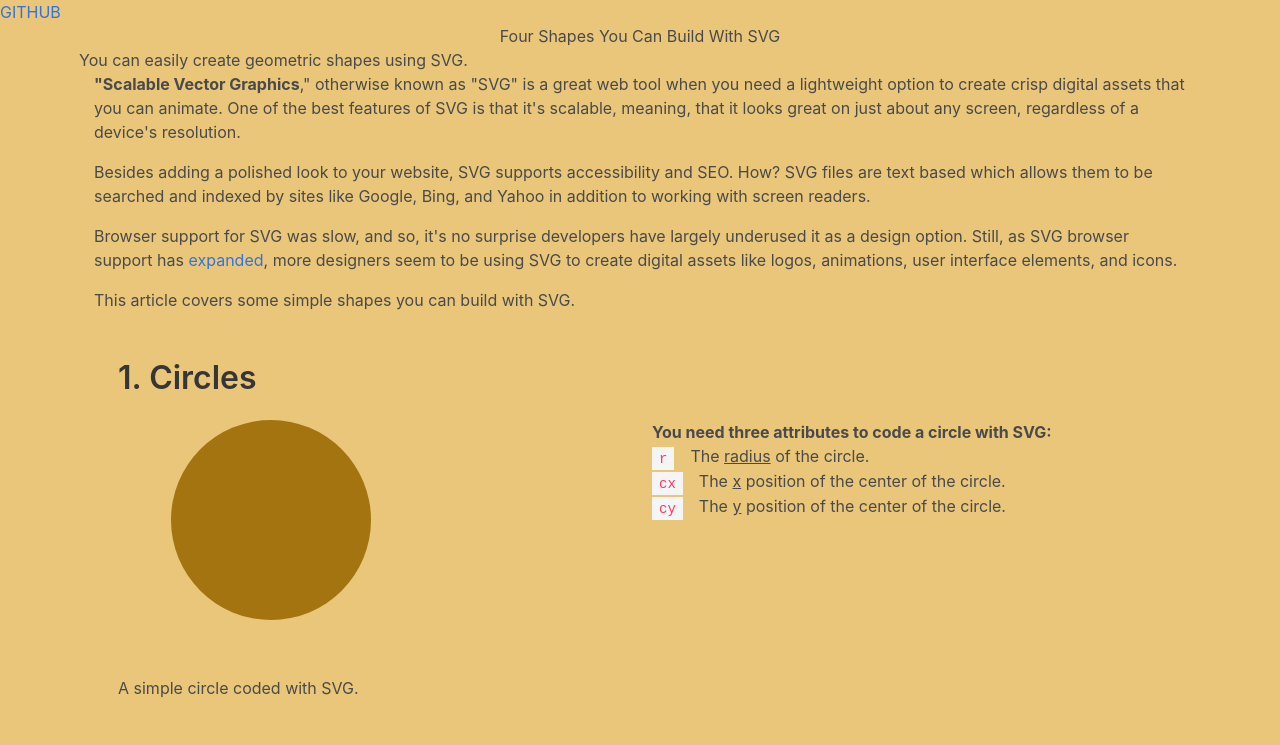
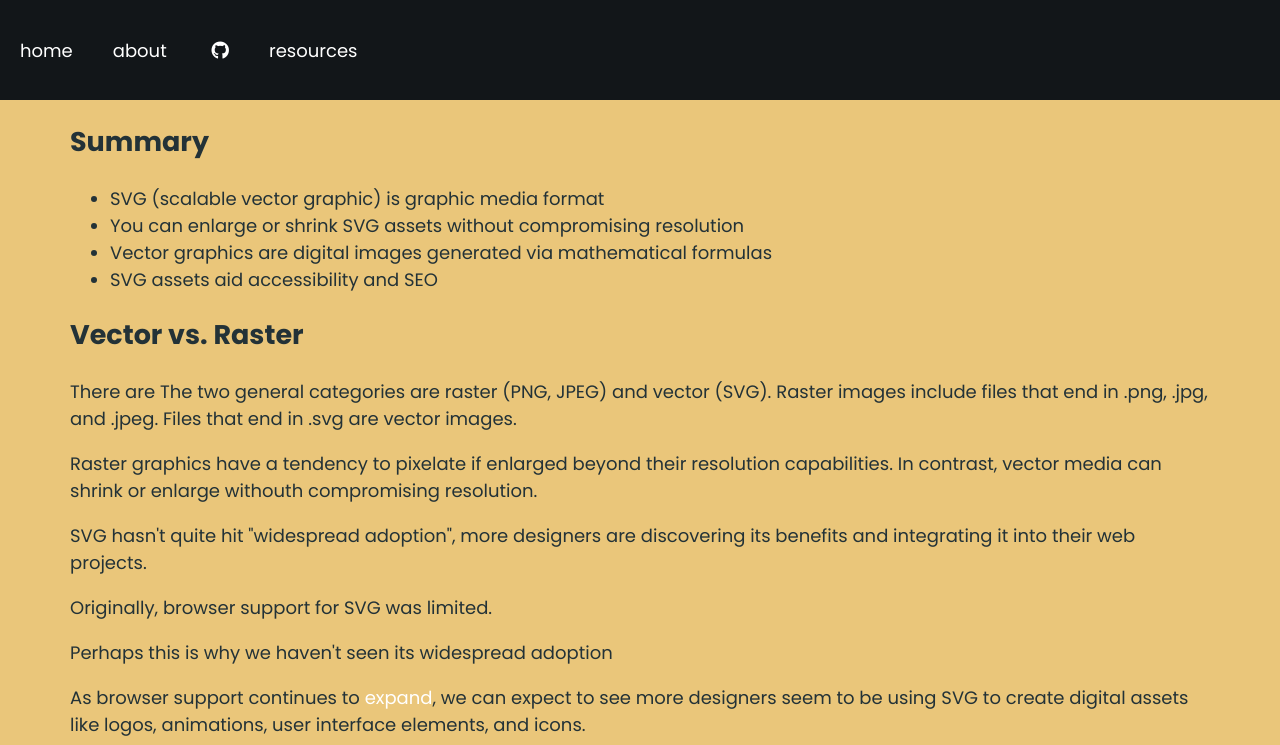
Before and after one commit to aprilharris/svg-shapes, a plain HTML site: page index.html in a window 1280 px wide. Shown: the top 745 px of the page. Drawn offline with nearby package versions, Linux system fonts and the light colour scheme.

Commit message:
css and content edits

```diff
--- /dev/null
+++ b/css/main.css
@@ -0,0 +1,106 @@
+@import url('https://fonts.googleapis.com/css?family=Poppins:400,500,700,800,900&display=swap');
+
+:root {
+--ocean: #2B698D;
+--black: #121619;
+--azure: #067DE4;
+--storm: #515D5D;
+}
+
+
+html, body {
+  padding: 0;
+  margin: 0;
+  font-size: 18px;
+  display: flex;
+  flex-direction: column;
+}
+
+body {
+    font-family: 'Poppins', sans-serif;
+    background-color: #EAC67a;
+    color: #233237;
+
+}
+
+
+header {
+  background-color: var(--black);
+}
+
+/* LINKS */
+a:link {
+  color: white;
+  text-decoration: none;
+}
+
+a:visited {
+  color: var(--azure);
+}
+
+a:hover {
+  color: var(--azure);
+}
+
+a:focus {
+  color: var(--azure);
+}
+
+
+a: active {
+  color: pink;
+}
+
+nav {
+  display: inline-flex;
+    align-items: center;
+    font-size: 1rem;
+  height: 100px;
+  text-transform: lowercase;
+}
+
+nav > a {
+  text-align: center;
+  padding: 20px;
+
+}
+
+.container {
+    width: 100%;
+    padding-right: 15px;
+    padding-left: 15px;
+    margin-right: auto;
+    margin-left: auto;
+  }
+
+  @media (min-width: 576px) {
+    .container {
+      max-width: 540px;
+    }
+  }
+
+  @media (min-width: 768px) {
+    .container {
+      max-width: 720px;
+    }
+  }
+
+  @media (min-width: 992px) {
+    .container {
+      max-width: 960px;
+    }
+  }
+
+  @media (min-width: 1200px) {
+    .container {
+      max-width: 1140px;
+    }
+  }
+
+
+
+  footer {
+    padding: 15px;
+    background-color: black;
+    flex-shrink: 0;
+}
--- a/index.html
+++ b/index.html
@@ -1,77 +1,98 @@
 <!DOCTYPE html>
 <html lang="en">
-
 <head>
 	<meta charset="UTF-8">
-  <meta name="viewport" content="width=device-width, initial-scale=1.0">
-  <meta http-equiv="X-UA-Compatible" content="ie=edge">
-  <link href="main.css" type="text/css" rel="stylesheet" />
-   <link rel="stylesheet" href="https://cdnjs.cloudflare.com/ajax/libs/bulma/0.7.5/css/bulma.min.css">
-  <title>SVG SHAPES</title>
+	<meta content="width=device-width, initial-scale=1.0" name="viewport">
+	<meta content="ie=edge" http-equiv="X-UA-Compatible">
+	<title>SVG SHAPES|aprilharris.co</title><!-- CUSTOM CSS -->
+	<link href="css/main.css" rel="stylesheet" type="text/css"><!-- FONT AWESOME -->
+
+	<script src="https://kit.fontawesome.com/267ed9a0a2.js">
+	</script>
 </head>
-
 <body>
 	<header>
-     <nav>
-       <ul>
-         <a href="https://github.com/aprilharris/svg-shapes" target="_blank" rel="noopener noreferrer">GITHUB</a>
-       </ul>
+    <nav class="left">
+      <a href="index.html">home</a>
+      <a href="#">about</a>
+    </nav>
+		<nav class="right">
+        <a href="https://github.com/aprilharris/svg-shapes" rel="noopener noreferrer" target="_blank"><i class="fab fa-github"></i></a>
+        <a href="https://www.w3schools.com/graphics/svg_examples.asp" target="_blank" rel="noopener noreferrer">resources</a>
 		</nav>
 	</header>
-  <header class="container">
-    <h1 align="center">Four Shapes You Can Build With SVG</h1>
-  </header>
 	<main class="container">
-  <p class="subheading">You can easily create geometric shapes using SVG.</p>
-<div class="container">
-<section class="content">
-<p><b>"Scalable Vector Graphics</b>," otherwise known as "SVG" is a great web tool when you need a lightweight option to create crisp digital assets that you can animate. One of the best features of SVG is that it's scalable, meaning, that it looks great on just about any screen, regardless of a device's resolution.</p>
+		<!-- WHAT IS SVG? -->
+		<section>
+        <h1>Summary</h1>
+        <ul>
+          <li>SVG (scalable vector graphic) is graphic media format</i></li>
+          <li>You can enlarge or shrink SVG assets without compromising resolution</li>
+          <li>Vector graphics are digital images generated via mathematical formulas</li>
+          <li>SVG assets aid accessibility and SEO</li>
+        </ul>
+        </section>
 
-<p>Besides adding a polished look to your website, SVG supports accessibility and SEO. How? SVG files are text based which allows them to be searched and indexed by sites like Google, Bing, and Yahoo in addition to working with screen readers.</p>
+<section>
+      <h2>Vector vs. Raster</h2>
+      <p>There are The two general categories are raster (PNG, JPEG) and vector (SVG). Raster images include files that end in .png, .jpg, and .jpeg. Files that end in .svg are vector images.</p>
 
-<p> Browser support for SVG was slow, and so, it's no surprise developers have largely underused it as a design option. Still, as SVG browser support has <a href="https://caniuse.com/#feat=svg">expanded</a>, more designers seem to be using SVG to create digital assets like logos, animations, user interface elements, and icons.</p>
+<p>Raster graphics have a tendency to pixelate if enlarged beyond their resolution capabilities. In contrast, vector media can shrink or enlarge withouth compromising resolution.</p>
+      </section>
 
+<section>
+<p>SVG hasn't quite hit "widespread adoption", more designers are discovering its benefits and integrating it into their web projects.</p>
+<p>Originally, browser support for SVG was limited.</p>
+<p>Perhaps this is why we haven't seen its widespread adoption</p>
+<p>As browser support continues to <a href="https://caniuse.com/#feat=svg">expand</a>, we can expect to see more designers seem to be using SVG to create digital assets like logos, animations, user interface elements, and icons.</p>
+</section>
+
+    <section>
+		<h1>Accessibility & SEO</h1>
+		<p>Besides adding a polished look to your website, SVG supports accessibility and SEO. How?
+      SVG files are text based which allows them to be searched and indexed by sites like Google, Bing, and Yahoo in addition to working with screen readers.</p>
+    </section>
+
+
+<article>
+<h1>Tutorial: Make Some Shapes With SVG</h1>
 		<p>This article covers some simple shapes you can build with SVG.</p>
-</section>
-</div>
-
 		<section class="section">
 			<div class="container">
 				<!--==CIRCLE==-->
 				<h1 class="title">1. Circles</h1>
-<div class="columns">
-    <div class="column">
 						<section class="circle">
 							<figure>
-        <svg width="100%" height="250" version="1.1" xmlns="http://www.w3.org/2000/svg">
-        <circle cx="30%" cy="40%" r="100" stroke="transparent" fill="#a37410" stroke-width="0" />
-        </svg>
-        <figcaption>A simple circle coded with SVG.</figcaption>
+								<svg height="250" version="1.1" width="100%" xmlns="http://www.w3.org/2000/svg">
+								<circle cx="30%" cy="40%" fill="#a37410" r="100" stroke="transparent" stroke-width="0"></circle></svg>
+								<figcaption>
+									A simple circle coded with SVG.
+								</figcaption>
 							</figure>
 						</section>
 					</div>
-<div class="column">
 						<dl>
-<b>You need three attributes to code a circle with SVG:</b>
+							<dd><b>You need three attributes to code a circle with SVG:</b></dd>
 							<dt><code>r</code>&emsp;The <u>radius</u> of the circle.</dt>
 							<dt><code>cx</code>&emsp;The <u>x</u> position of the center of the circle.</dt>
 							<dt><code>cy</code>&emsp;The <u>y</u> position of the center of the circle.</dt>
 						</dl>
 					</div>
-</figure>
+				</div>
+			</div>
+    </section>
 
-  </section>
-<!--==LINE==-->
-<section class="section">
-<div class="container">
+
+  			<section class="container">
 				<div class="columns">
 					<div class="column">
 						<h1 class="title">2. Lines</h1>
 						<figure>
-<svg width="100%" height="300" version="1.1" xmlns="http://www.w3.org/2000/svg">
-<line x1="100" y1="10" x2="500" y2="250" stroke="#233237" stroke-width="15" />
-    </svg>
-              <figcaption><small>Make sure you specify the stroke's fill, otherwise your line won't be visible.</small></figcaption>
+							<svg height="300" version="1.1" width="100%" xmlns="http://www.w3.org/2000/svg">
+							<line stroke="#233237" stroke-width="15" x1="100" x2="500" y1="10" y2="250"></line></svg>
+							<figcaption>
+								<small>Make sure you specify the stroke's fill, otherwise your line won't be visible.</small>
+							</figcaption>
 						</figure>
 					</div>
 					<div class="column">
@@ -93,25 +114,24 @@
 							<small><em>Value type</em>: <a href="/docs/Web/SVG/Content_type#Number"><strong>&lt;number&gt;</strong></a> ; <em>Default value</em>: <em>none</em>; <em>Animatable</em>: <strong>yes</strong></small></dd>
 						</dl>
 					</div>
+				</div>
 			</section>
-
-<!--==RECTANGLE==-->
+		</><!--==RECTANGLE==-->
 		<section class="section">
 			<div class="container">
 				<div class="columns">
 					<div class="column">
 						<h1 class="title">3. Rectangles</h1>
 						<figure>
-          <svg width="100%" height="300" version="1.1" xmlns="http://www.w3.org/2000/svg">
-          <rect x="10%" y="40%" width="300" height="100" stroke="transparent" fill="#76323f" stroke-width="5" />
-          </svg>
+							<svg height="300" version="1.1" width="100%" xmlns="http://www.w3.org/2000/svg">
+							<rect fill="#76323f" height="100" stroke="transparent" stroke-width="5" width="300" x="10%" y="40%"></rect></svg>
 						</figure>
 					</div>
 					<div class="column">
 						<dl>
 							<dt><code>x</code></dt>
 							<dd>The x coordinate of the rect.<br>
-                <small><em>Value type</em>: <strong>&lt;length&gt;</strong></a>|<a href="/docs/Web/SVG/Content_type#Percentage"><strong>&lt;percentage&gt;</strong></a> ; <em>Default value</em>: <code>0</code>; <em>Animatable</em>: <strong>yes</strong></small></dd>
+							<small><em>Value type</em>: <strong>&lt;length&gt;</strong>|<a href="/docs/Web/SVG/Content_type#Percentage"><strong>&lt;percentage&gt;</strong></a> ; <em>Default value</em>: <code>0</code>; <em>Animatable</em>: <strong>yes</strong></small></dd>
 							<dt><code><a href="/en-US/docs/Web/SVG/Attribute/y">y</a></code></dt>
 							<dd>The y coordinate of the rect.<br>
 							<small><em>Value type</em>: <a href="/docs/Web/SVG/Content_type#Length"><strong>&lt;length&gt;</strong></a>|<a href="/docs/Web/SVG/Content_type#Percentage"><strong>&lt;percentage&gt;</strong></a> ; <em>Default value</em>: <code>0</code>; <em>Animatable</em>: <strong>yes</strong></small></dd>
@@ -133,22 +153,18 @@
 						</dl>
 					</div>
 				</div>
-  </section>
-<!--==STAR==-->
-  <section class="section">
-  <div class="container">
-  <div class="columns">
-  <div class="column">
-<h1 class="title">4. A 5-Point Star</h1>
-    <svg width="100%" height="200" version="1.1" xmlns="http://www.w3.org/2000/svg">
-      <polygon points="100,10 40,198 190,78 10,78 160,198" stroke="transparent" fill="#6f3731" stroke-width="3" />
-    </svg>
-    <figcaption><small>A key advantage of SVG is crispness at any size.</small></figcaption>
-    </figure>
+			</div>
+		</section><!--==STAR==-->
+		<section>
+
+						<h1 class="title">4. A 5-Point Star</h1><svg height="200" version="1.1" width="100%" xmlns="http://www.w3.org/2000/svg">
+						<polygon fill="#6f3731" points="100,10 40,198 190,78 10,78 160,198" stroke="transparent" stroke-width="3"></polygon></svg>
+						<figcaption>
+							<small>A key advantage of SVG is crispness at any size.</small>
+						</figcaption>
 					</div>
 					<div class="column">
-  <p>
-The polygon element defines a closed shape consisting of a set of connected straight line segments. The last point is connected to the first point. </p>
+						<p>The polygon element defines a closed shape consisting of a set of connected straight line segments. The last point is connected to the first point.</p>
 						<dl>
 							<dt><code><a href="/en-US/docs/Web/SVG/Attribute/points">points</a></code></dt>
 							<dd>This attribute defines the list of points (pairs of x,y absolute coordinates) required to draw the polygon.<br>
@@ -159,10 +175,12 @@ The polygon element defines a closed shape consisting of a set of connected stra
 						</dl>
 					</div>
 				</div>
+			</div>
 		</section>
+  </article>
   </main>
 	<footer>
-
-</footer></body>
-
+		<h6 align="center">FOOTER</h6>
+	</footer>
+</body>
 </html>
--- a/main.css
+++ /dev/null
@@ -1,40 +0,0 @@
-@import url('https://fonts.googleapis.com/css?family=Poppins:400,500,700,800,900&display=swap');
-
-body {
-    font-family: 'Poppins', sans-serif;
-    background-color: #EAC67a;
-    color: #233237;
-
-}
-
-.container {
-    width: 100%;
-    padding-right: 15px;
-    padding-left: 15px;
-    margin-right: auto;
-    margin-left: auto;
-  }
-
-  @media (min-width: 576px) {
-    .container {
-      max-width: 540px;
-    }
-  }
-
-  @media (min-width: 768px) {
-    .container {
-      max-width: 720px;
-    }
-  }
-
-  @media (min-width: 992px) {
-    .container {
-      max-width: 960px;
-    }
-  }
-
-  @media (min-width: 1200px) {
-    .container {
-      max-width: 1140px;
-    }
-  }
```
Also changed, not shown: js/main.js (added), 1 other file. Lines whose indentation alone changed are shown as unchanged.
